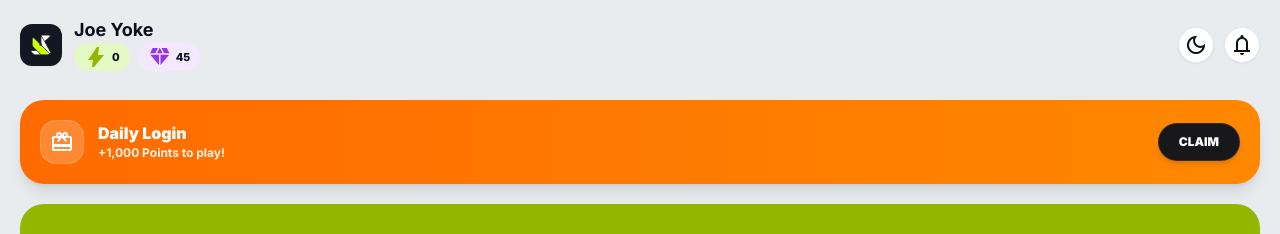
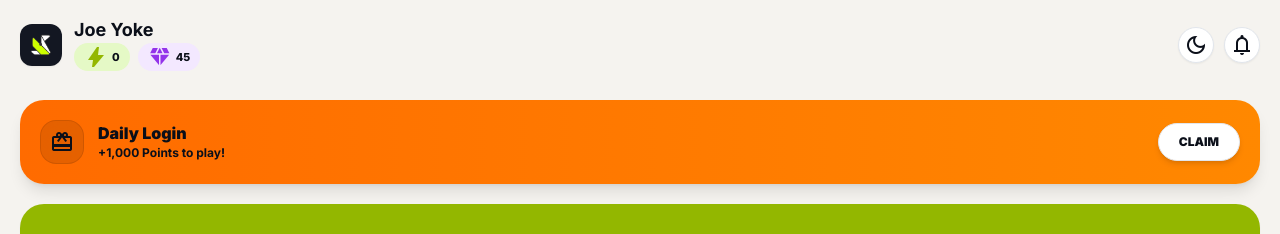
Before and after one commit to jimmykaunglfc-hub/arcade-hub-app, a Next.js app: page / in a window 1280 px wide. Both pictures are taken after a click on the button "light_mode". Shown: the top 234 px of the page. Built offline with nearby package versions, Linux system fonts and the light colour scheme; no server answers.

Commit message:
Light Mode Color Change

```diff
--- a/app/globals.css
+++ b/app/globals.css
@@ -6,7 +6,7 @@
   /* ☀️ HIGH-CONTRAST LIGHT MODE TOKENS */
   :root {
     /* Deeper cool-grey background to frame the white cards */
-    --background: #E8ECEF;
+    --background: #F5F3EF;
     --on-background: #0B0F19;
 
     /* Surfaces stay crisp white to create depth */
--- a/components/DailyLoginCard.tsx
+++ b/components/DailyLoginCard.tsx
@@ -124,14 +124,14 @@ export default function DailyLoginCard({ userId, onClaimSuccess }: DailyLoginCar
 
   if (loading) {
     return (
-      <div className="w-full bg-[#ff6b00] rounded-3xl p-5 text-white flex items-center justify-between opacity-80 animate-pulse">
+      <div className="w-full bg-[#ff6b00] rounded-3xl p-5 text-on-surface flex items-center justify-between opacity-80 animate-pulse">
         <div className="flex items-center gap-3">
-          <div className="w-10 h-10 bg-white/20 rounded-2xl flex items-center justify-center">
-            <span className="material-symbols-outlined text-white text-[20px]">card_giftcard</span>
+          <div className="w-10 h-10 bg-black/10 dark:bg-white/20 rounded-2xl flex items-center justify-center">
+            <span className="material-symbols-outlined text-on-surface text-[20px]">card_giftcard</span>
           </div>
           <div>
-            <div className="h-4 w-24 bg-white/30 rounded mb-1.5"></div>
-            <div className="h-3 w-32 bg-white/20 rounded"></div>
+            <div className="h-4 w-24 bg-black/20 dark:bg-white/30 rounded mb-1.5"></div>
+            <div className="h-3 w-32 bg-black/10 dark:bg-white/20 rounded"></div>
           </div>
         </div>
       </div>
@@ -139,17 +139,17 @@ export default function DailyLoginCard({ userId, onClaimSuccess }: DailyLoginCar
   }
 
   return (
-    <div className="w-full bg-gradient-to-r from-[#FF6B00] to-[#FF8800] rounded-3xl p-5 text-white flex items-center justify-between shadow-lg relative overflow-hidden">
+    <div className="w-full bg-gradient-to-r from-[#FF6B00] to-[#FF8800] rounded-3xl p-5 text-on-surface flex items-center justify-between shadow-lg relative overflow-hidden">
       {/* LEFT CONTENT */}
       <div className="flex items-center gap-3.5 relative z-10">
-        <div className="w-11 h-11 bg-white/20 backdrop-blur-md rounded-2xl flex items-center justify-center border border-white/20 shrink-0">
-          <span className="material-symbols-outlined text-white text-[24px]">card_giftcard</span>
+        <div className="w-11 h-11 bg-black/10 dark:bg-white/20 backdrop-blur-md rounded-2xl flex items-center justify-center border border-black/10 dark:border-white/20 shrink-0">
+          <span className="material-symbols-outlined text-on-surface text-[24px]">card_giftcard</span>
         </div>
         <div>
-          <h3 className="font-headline font-black text-base leading-tight text-white">
+          <h3 className="font-headline font-black text-base leading-tight text-on-surface">
             Daily Login
           </h3>
-          <p className="text-xs font-bold text-white/90 mt-0.5">
+          <p className="text-xs font-bold text-on-surface/90 mt-0.5">
             {hasClaimedToday
               ? "Claimed today! Check back tomorrow."
               : `+${rewardPoints.toLocaleString()} Points to play!`}
@@ -160,15 +160,15 @@ export default function DailyLoginCard({ userId, onClaimSuccess }: DailyLoginCar
       {/* RIGHT ACTION BUTTON */}
       <div className="relative z-10">
         {hasClaimedToday ? (
-          <div className="flex items-center gap-1 bg-black/20 text-white/90 font-extrabold text-xs px-4 py-2 rounded-full border border-white/10">
-            <span className="material-symbols-outlined text-emerald-400 text-[16px]">check_circle</span>
+          <div className="flex items-center gap-1 bg-black/10 dark:bg-black/20 text-on-surface/90 font-extrabold text-xs px-4 py-2 rounded-full border border-black/10 dark:border-white/10">
+            <span className="material-symbols-outlined text-emerald-600 dark:text-emerald-400 text-[16px]">check_circle</span>
             Claimed
           </div>
         ) : (
           <button
             onClick={handleClaim}
             disabled={claiming}
-            className="bg-[#18181b] text-white font-headline font-black text-xs uppercase px-5 py-2.5 rounded-full hover:bg-black transition-all shadow-md active:scale-95 disabled:opacity-50 border border-white/10"
+            className="bg-surface text-on-surface font-headline font-black text-xs uppercase px-5 py-2.5 rounded-full hover:bg-surface-variant transition-all shadow-md active:scale-95 disabled:opacity-50 border border-surface-container-highest"
           >
             {claiming ? "Claiming..." : "Claim"}
           </button>
```
